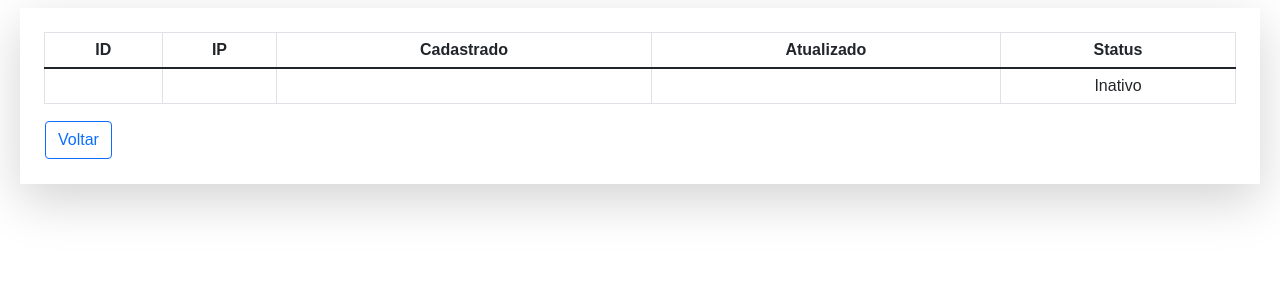
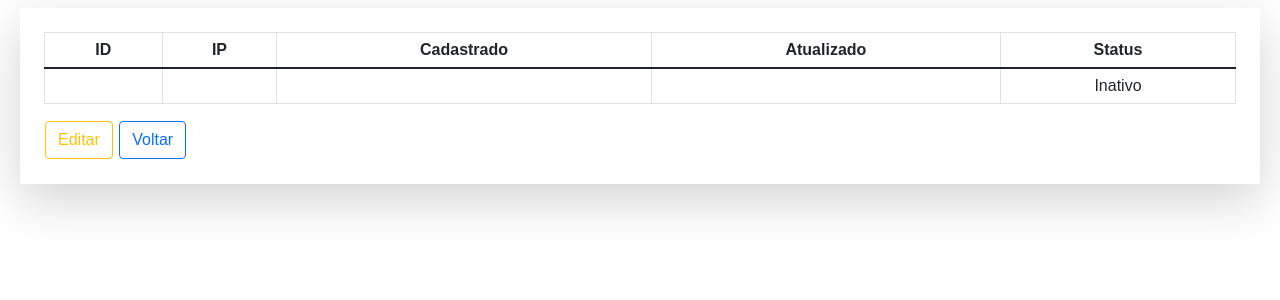
Before and after one commit to TrendingTechnology/miridam, a Django app: template equipments/templates/ip/detail.html in a window 1280 px wide. Shown: the part 74-374 px from the top of the page. Run offline with Django 3.2, Linux system fonts and the light colour scheme; the template is opened without the code that fills it, so the values that code supplies are empty; some libraries are stand-ins or nearby versions; some web fonts are replaced.

Commit message:
adiciona botão editar

```diff
--- a/equipments/templates/ip/detail.html
+++ b/equipments/templates/ip/detail.html
@@ -24,5 +24,6 @@
     </tr>
     </tbody>
 </table>
+<a href="{% url 'ip:edit' equipments.pk %}" type="button" class="btn btn-outline-warning">Editar</a>
 <a href="{% url 'ip:active_list' %}" class="btn btn-outline-primary">Voltar</a>
 {% endblock content %}
```
